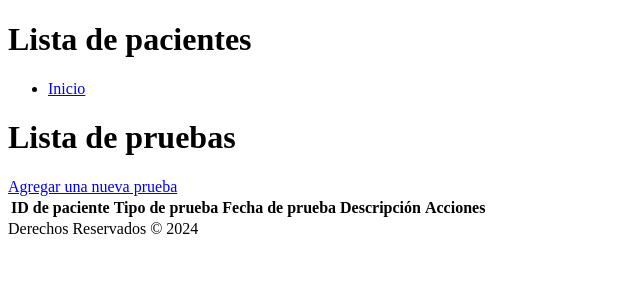
After one commit to Nyland-Martinez/Pruebas_de_laboratorio, a Flask app: page /pruebas in a window 1280 px wide. The commit adds this page. Shown: the top 300 px of the page, without its empty margins (0-640 px from the left). Run offline with Flask 3, Linux system fonts and the light colour scheme; data that the repository does not hold is empty; some libraries are stand-ins or nearby versions.

Commit message:
tablas modificadas y agg html

```diff
--- a/app.py
+++ b/app.py
@@ -15,23 +15,41 @@ app.config['MYSQL_DB'] = 'laboratorio_db'
 mysql = MySQL(app)
 
 # Ruta de inicio que muestra los pacientes
-@app.route('/')
+@app.route('/', methods=['GET', 'POST'])
 def index():
     cur = mysql.connection.cursor()
-    cur.execute('SELECT * FROM Pacientes')
+
+    if request.method == 'POST':
+        # Obtener el valor de búsqueda ingresado
+        search_query = request.form.get('search_query')
+        query = """SELECT * FROM Pacientes WHERE nombre LIKE %s OR apellido LIKE %s"""
+        like_query = f"%{search_query}%"
+        cur.execute(query, (like_query, like_query))
+    else:
+        # Si no hay paciente de búsqueda, muestra todos los pacientes
+        cur.execute('SELECT * FROM Pacientes')
+
     pacientes = cur.fetchall()
     cur.close()
     return render_template('index.html', pacientes=pacientes)
 
-# Leer tipo de prueba
-@app.route('/tipo_prueba')
-def tipo_prueba():
+# Leer prueba
+@app.route('/pruebas')
+def pruebas():
     cursor = mysql.connection.cursor()
-    cursor.execute("SELECT * FROM TipoPrueba")
-    tipo_pruebas = cursor.fetchall()
+    cursor.execute("SELECT * FROM Pruebas")
+    pruebas = cursor.fetchall()
     cursor.close()
-    return render_template('tipo_prueba.html', tipo_pruebas=tipo_pruebas)
+    return render_template('pruebas.html', pruebas=pruebas)
 
+# Leer resultados de una prueba
+@app.route('/resultados')
+def resultados():
+    cursor = mysql.connection.cursor()
+    cursor.execute("SELECT * FROM Resultados")
+    resultados = cursor.fetchall()
+    cursor.close()
+    return render_template('resultados.html', resultados=resultados)
 
 # Ruta para agregar un nuevo paciente
 @app.route('/agg_paciente', methods=['GET', 'POST'])
@@ -64,8 +82,10 @@ def agg_prueba(id_paciente):
         descripcion = request.form['descripcion']
 
         cursor = mysql.connection.cursor()
-        cursor.execute("INSERT INTO Prueba (id_paciente, nombre_tipo_prueba, fecha, descripcion) VALUES (%s, %s, %s, %s)",
-                       (id_paciente, fecha, nombre_tipo_prueba, descripcion))
+        cursor.execute("""
+            INSERT INTO Pruebas (id_paciente, nombre_tipo_prueba, fecha, descripcion)
+            VALUES (%s, %s, %s, %s)
+        """, (id_paciente, fecha, nombre_tipo_prueba, descripcion))
         mysql.connection.commit()
 
         # Obtener el último ID de prueba insertado
@@ -77,9 +97,9 @@ def agg_prueba(id_paciente):
 
     return render_template('agg_prueba.html', id_paciente=id_paciente)
 
-# Ruta para crear detalles de una prueba
-@app.route('/agg_detalles/<int:id_prueba>', methods=['GET', 'POST'])
-def agg_detalles(id_prueba):
+# Ruta para crear resultados de una prueba
+@app.route('/agg_resultados/<int:id_prueba>', methods=['GET', 'POST'])
+def agg_resultados(id_prueba):
     if request.method == 'POST':
         id_prueba = request.form['id_prueba']
         parametro = request.form['parametro']
@@ -90,23 +110,23 @@ def agg_detalles(id_prueba):
 
         cursor = mysql.connection.cursor()
         cursor.execute("""
-            INSERT INTO Detalles (id_prueba, parametro, valor, unidad, rango_min, rango_max)
+            INSERT INTO Resultados (id_prueba, parametro, valor, unidad, rango_min, rango_max)
             VALUES (%s, %s, %s, %s, %s, %s)
         """, (id_prueba, parametro, valor, unidad, rango_min, rango_max))
         mysql.connection.commit()
         cursor.close()
 
-        return redirect(url_for('agg_detalles', id_prueba=id_prueba))
+        return redirect(url_for('agg_resultados', id_prueba=id_prueba))
 
-    return render_template('agg_detalles.html', id_prueba=id_prueba)
+    return render_template('agg_resultados.html', id_prueba=id_prueba)
 
 # Ruta para actualizar un paciente
-@app.route('/edit_paciente/<int:id>', methods=['GET', 'POST'])
-def update_paciente(id):
+@app.route('/edit_paciente/<int:id_paciente>', methods=['GET', 'POST'])
+def update_paciente(id_paciente):
     cur = mysql.connection.cursor()
 
 # Obtener el paciente existente
-    cur.execute('SELECT * FROM Pacientes WHERE ID = %s', (id,))
+    cur.execute('SELECT * FROM Pacientes WHERE id_paciente = %s', (id_paciente,))
     paciente = cur.fetchone()
     cur.close()
     if request.method == 'POST':
@@ -115,12 +135,12 @@ def update_paciente(id):
         fecha_nacimiento = request.form['fecha_nacimiento']
         direccion = request.form['direccion']
         telefono = request.form['telefono']
-        #Actualizar el paciente de la base de datos
+        # Actualizar el paciente de la base de datos
         cur = mysql.connection.cursor()
         cur.execute("""
             UPDATE Pacientes SET nombre=%s, apellido=%s, fecha_nacimiento=%s, direccion=%s, telefono=%s
             WHERE id_paciente=%s
-        """, (nombre, apellido, fecha_nacimiento, direccion, telefono, id))
+        """, (nombre, apellido, fecha_nacimiento, direccion, telefono, id_paciente))
         mysql.connection.commit()
         cur.close()
 
@@ -129,12 +149,66 @@ def update_paciente(id):
 
     return render_template('edit_paciente.html', paciente=paciente)
 
+# Ruta para actualizar prueba
+@app.route('/edit_prueba/<int:id_prueba>', methods=['GET', 'POST'])
+def update_prueba(id_prueba):
+    cursor = mysql.connection.cursor()
+
+    # Obtener prueba existente
+    cursor.execute("SELECT * FROM Pruebas WHERE id_prueba=%s", (id_prueba,))
+    prueba = cursor.fetchone()
+    cursor.close()
+    if request.method == 'POST':
+        id_paciente = request.form['id_paciente']
+        nombre_tipo_prueba = request.form['nombre_tipo_prueba']
+        fecha = request.form['fecha']
+        descripcion = request.form['descripcion']
+
+        cursor.execute("""
+            UPDATE Pruebas SET id_paciente=%s, nombre_tipo_prueba=%s, fecha=%s, descripcion=%s
+            WHERE id_prueba=%s
+        """, (id_paciente, nombre_tipo_prueba, fecha, descripcion, id_prueba))
+        mysql.connection.commit()
+        cursor.close()
+
+        flash('Prueba actualizado exitosamente!')
+        return redirect(url_for('pruebas'))
+
+    return render_template('edit_prueba.html', prueba=prueba)
+
+# Ruta para actualizar el resultado de una prueba
+@app.route('/edit_resultado/<int:id_resultados>', methods=['GET', 'POST'])
+def update_resultado(id_resultados):
+    cursor = mysql.connection.cursor()
+
+    # Obtener resultado de prueba existente
+    cursor.execute("SELECT * FROM Resultados WHERE id_resultados=%s", (id_resultados,))
+    resultado = cursor.fetchone()
+    cursor.close()
+    if request.method == 'POST':
+        id_prueba = request.form['id_prueba']
+        parametro = request.form['parametro']
+        valor = request.form['valor']
+        unidad = request.form['unidad']
+        rango_min = request.form['rango_min']
+        rango_max = request.form['rango_max']
+
+        cursor.execute("""
+            UPDATE Resultados SET id_prueba=%s, parametro=%s, valor=%s, unidad=%s, rango_min=%s, rango_max=%s
+            WHERE id_prueba=%s
+        """, (id_prueba, parametro, valor, unidad, rango_min, rango_max, id_resultados))
+        mysql.connection.commit()
+        cursor.close()
+        return redirect(url_for('resultados'))
+
+    return render_template('edit_resultados.html', resultado=resultado)
+
 # Eliminar paciente
-@app.route('/delete_paciente/<int:id>', methods=['GET', 'POST'])
-def delete_paciente(id):
+@app.route('/delete_paciente/<int:id_paciente>', methods=['GET', 'POST'])
+def delete_paciente(id_paciente):
     try:
         cur = mysql.connection.cursor()
-        cur.execute('DELETE FROM Pacientes WHERE id_paciente = %s', (id,))
+        cur.execute('DELETE FROM Pacientes WHERE id_paciente = %s', (id_paciente,))
         mysql.connection.commit()
         cur.close()
         flash('Paciente eliminado exitosamente', 'success')
@@ -143,6 +217,33 @@ def delete_paciente(id):
         flash(f'Error al eliminar el paciente: {str(e)}', 'error')
     return redirect(url_for('index'))
 
+# Eliminar prueba
+@app.route('/delete_prueba/<int:id_prueba>', methods=['GET', 'POST'])
+def delete_prueba(id_prueba):
+    try:
+        cursor = mysql.connection.cursor()
+        cursor.execute("DELETE FROM Pruebas WHERE id_prueba=%s", (id_prueba,))
+        mysql.connection.commit()
+        cursor.close()
+        flash('Prueba eliminado exitosamente', 'success')
+    except Exception as e:
+        mysql.connection.rollback()
+        flash(f'Error al eliminar la prueba: {str(e)}', 'error')
+    return redirect(url_for('pruebas'))
+
+# Eliminar resultado
+@app.route('/delete_resultado/<int:id_resultados>', methods=['GET', 'POST'])
+def delete_resultado(id_resultados):
+    try:
+        cursor = mysql.connection.cursor()
+        cursor.execute("DELETE FROM Resultados WHERE id_resultados=%s", (id_resultados,))
+        mysql.connection.commit()
+        cursor.close()
+        flash('Resultado de la prueba eliminado exitosamente', 'success')
+    except Exception as e:
+        mysql.connection.rollback()
+        flash(f'Error al eliminar el resultado de la prueba: {str(e)}', 'error')
+    return redirect(url_for('resultados'))
 
 if __name__ == "__main__":
     app.run(debug=True)
--- a/templates/agg_paciente.html
+++ b/templates/agg_paciente.html
@@ -4,7 +4,7 @@
     <meta charset="UTF-8">
     <meta name="viewport" content="width=device-width, initial-scale=1.0">
     {% extends "layout.html" %}
-    <title>Formulario</title>
+    <title>Formulario de paciente</title>
 </head>
 <body>
     {% block content %}
@@ -24,7 +24,7 @@
         <label>Teléfono:</label>
         <input type="number" name="telefono" required><br>
 
-        <button class="btn-1" type="submit">Enviar</button>
+        <button class="btn-agg" type="submit">Enviar</button>
     </form>
     <a href="{{ url_for('index')}}">Volver a la página de inicio</a>
     {% endblock %}
--- /dev/null
+++ b/templates/pruebas.html
@@ -0,0 +1,44 @@
+<!DOCTYPE html>
+<html lang="es">
+<head>
+    <meta charset="UTF-8">
+    <meta name="viewport" content="width=device-width, initial-scale=1.0">
+    {% extends "layout.html" %}
+    <title>Lista de pruebas</title>
+</head>
+<body>
+    {% block content %}
+    <h1>Lista de pruebas</h1>
+    <a href="{{ url_for('agg_prueba') }}">Agregar una nueva prueba</a>
+    <table>
+        <thead>
+            <tr>
+                <th>ID de paciente</th>
+                <th>Tipo de prueba</th>
+                <th>Fecha de prueba</th>
+                <th>Descripción</th>
+                <th>Acciones</th>
+            </tr>
+        </thead>
+        <tbody>
+            {% for prueba in pruebas %}
+            <tr>
+                <td>{{ prueba[1] }}</td>
+                <td>{{ prueba[2] }}</td>
+                <td>{{ prueba[3] }}</td>
+                <td>{{ prueba[4] }}</td>
+                <td>
+                    <a href="{{ url_for('update_prueba', id_prueba=prueba[0]) }}" class="btn-edit">
+                        Editar
+                    </a>
+                    <form action="{{ url_for('delete_prueba', id_prueba=prueba[0]) }}" method="POST" style="display: inline;">
+                        <button class="btn-borrar" type="submit">Borrar</button>
+                    </form>
+                </td>
+            </tr>
+            {% endfor %}
+        </tbody>
+    </table>
+    {% endblock %}
+</body>
+</html>
```
Also changed, not shown: templates/agg_prueba.html (+16 -5 lines), templates/agg_resultados.html (added, +34 -0 lines), templates/edit_paciente.html (+7 -7 lines), templates/edit_prueba.html (added, +36 -0 lines), templates/edit_resultado.html (added, +37 -0 lines), templates/index.html (+10 -9 lines), templates/resultados.html (added, +46 -0 lines).
